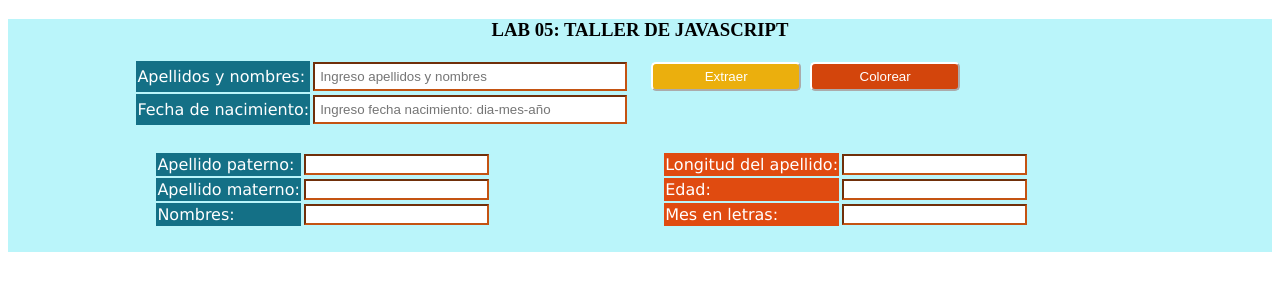
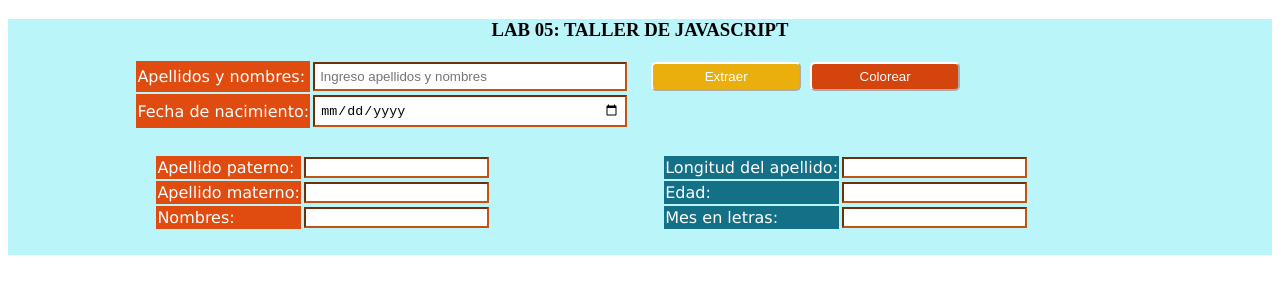
Before and after one commit to dgutierrezbueno/dgutierrezbueno.github.io, a plain HTML site: page lab05.html in a window 1280 px wide. Both pictures are taken after a click on the button "Colorear". Drawn offline with Linux system fonts and the light colour scheme.

Commit message:
boton Colorear

```diff
--- a/lab05.html
+++ b/lab05.html
@@ -34,12 +34,12 @@
 
                                 </td>
                                 <td>
-                                    <button onclick="" id="buttoncolorear" type="button">Colorear</button>
+                                    <button onclick="colorear();" id="buttoncolorear" type="button">Colorear</button>
                                 </td>
                             </tr>
                             <tr>
                                 <td  class="fondo-celeste">Fecha de nacimiento:</td>
-                                <td><input placeholder="Ingreso fecha nacimiento: dia-mes-año" class="estilo-input" id="fechaNacimiento" type="text" name="fechanacimiento" ></td>
+                                <td><input placeholder="Ingreso fecha nacimiento: dia-mes-año" class="estilo-input" id="fechaNacimiento" type="date" name="fechanacimiento" ></td>
                             </tr>
                         </table>
                     </article>
@@ -51,15 +51,15 @@
                 <article>
                     <table class="tabla">
                         <tr>
-                            <td id="color1"  class="fondo-celeste">Apellido paterno:</td>
+                            <td  class="fondo-celeste">Apellido paterno:</td>
                             <td><input id="apPaterno" class="estilo-input1" type="text" name="apellidoPaterno" value="" /></td>
                         </tr>
                         <tr>
-                            <td id="color2" class="fondo-celeste">Apellido materno:</td>
+                            <td  class="fondo-celeste">Apellido materno:</td>
                             <td><input id="apMaterno" class="estilo-input1" type="text" name="apellidoMaterno" value="" /></td>
                         </tr>
                         <tr>
-                            <td id="color3" class="fondo-celeste">Nombres:</td>
+                            <td  class="fondo-celeste">Nombres:</td>
                             <td><input id="nombres" class="estilo-input1" type="text" name="Nombres" value="" /></td>
                         </tr>
                     </table>
@@ -70,15 +70,15 @@
                 <article>
                     <table class="tabla">
                         <tr>
-                            <td id="color4" class="fondo-naranja">Longitud del apellido:</td>
+                            <td  class="fondo-naranja">Longitud del apellido:</td>
                             <td><input id="longitudApe" class="estilo-input1" type="text" name="longitudApellido" value="" /></td>
                         </tr>
                         <tr>
-                            <td id="color5" class="fondo-naranja">Edad:</td>
+                            <td  class="fondo-naranja">Edad:</td>
                             <td><input id="edad" class="estilo-input1" type="text" name="edad" value="" /></td>
                         </tr>
                         <tr>
-                            <td id="color6"  class="fondo-naranja">Mes en letras:</td>
+                            <td   class="fondo-naranja">Mes en letras:</td>
                             <td><input id="nombreMes" class="estilo-input1" type="text" name="mes" value="" /></td>
                         </tr>
                     </table>
@@ -89,6 +89,7 @@
 
 
 
+
         <script src="lab05js/lab05.js"></script>
     </body>
 </html>
--- a/lab05js/lab05.js
+++ b/lab05js/lab05.js
@@ -44,3 +44,21 @@ function extraer(){
      }
 
 }
+
+function colorear(){
+    let colores1 =document.querySelectorAll('.fondo-celeste');
+    colores1.forEach(elementva  => {
+
+        elementva.style.backgroundColor="rgb(224, 75, 16)";
+
+
+     });
+
+    let colores2 =document.querySelectorAll('.fondo-naranja');
+
+    colores2.forEach(elementva  => {
+        elementva.style.backgroundColor="rgb(20, 112, 134)";
+
+    });
+
+}
```
